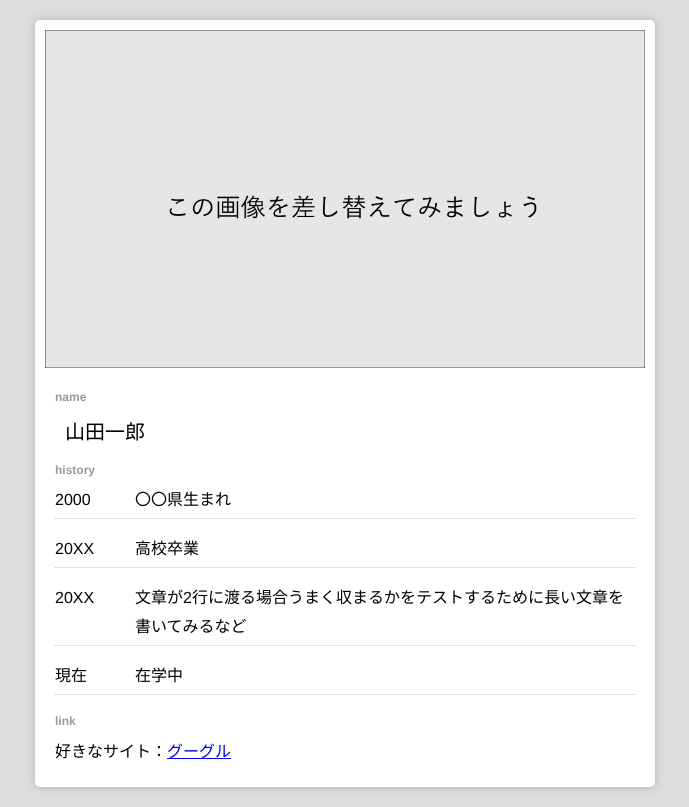
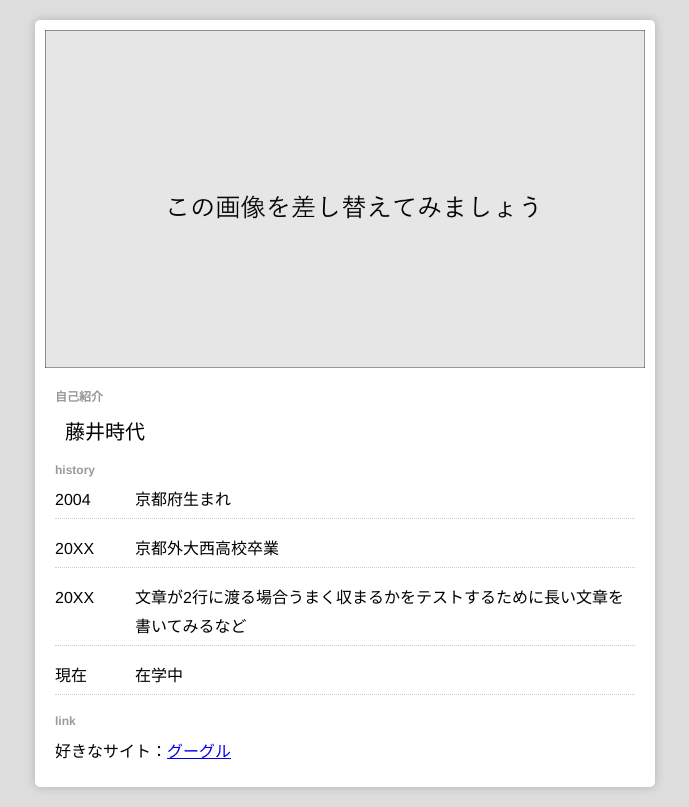
Before and after one commit to KUAD-XtechDesign/simple_page-tokidayo0218, a plain HTML site: page index.html in a window 1280 px wide. Shown: the whole page, without its empty margins (295-984 px from the left). Drawn offline with Linux system fonts and the light colour scheme.

Commit message:
名前を変更した

```diff
--- a/index.html
+++ b/index.html
@@ -18,14 +18,16 @@
 
       <!-- 個人情報なので注意 -->
       <div class="profile">
-        <h2 class="title">name</h2>
-        <h1 class="name">山田一郎</h1>
+        <h2 class="title">自己紹介</h2>
+        <h1 class="name">藤井時代</h1>
 
         <h2 class="title">history</h2>
         <ul class="history_list">
-          <li><div class="year">2000</div><div class="txt">〇〇県生まれ</div></li>
-          <li><div class="year">20XX</div><div class="txt">高校卒業</div></li>
-          <li><div class="year">20XX</div><div class="txt">文章が2行に渡る場合うまく収まるかをテストするために長い文章を書いてみるなど</div></li>
+          <li><div class="year">2004</div><div class="txt">京都府生まれ</div></li>
+          <li><div class="year">20XX</div><div class="txt">京都外大西高校卒業</div></li>
+          <li><div class="year">20XX</div><div class="txt">文章が2行に渡る場合うまく収まるかをテストするために長い文章を書いてみるなど
+
+          </div></li>
           <li><div class="year">現在</div><div>在学中</div></li>
         </ul>
 
```
